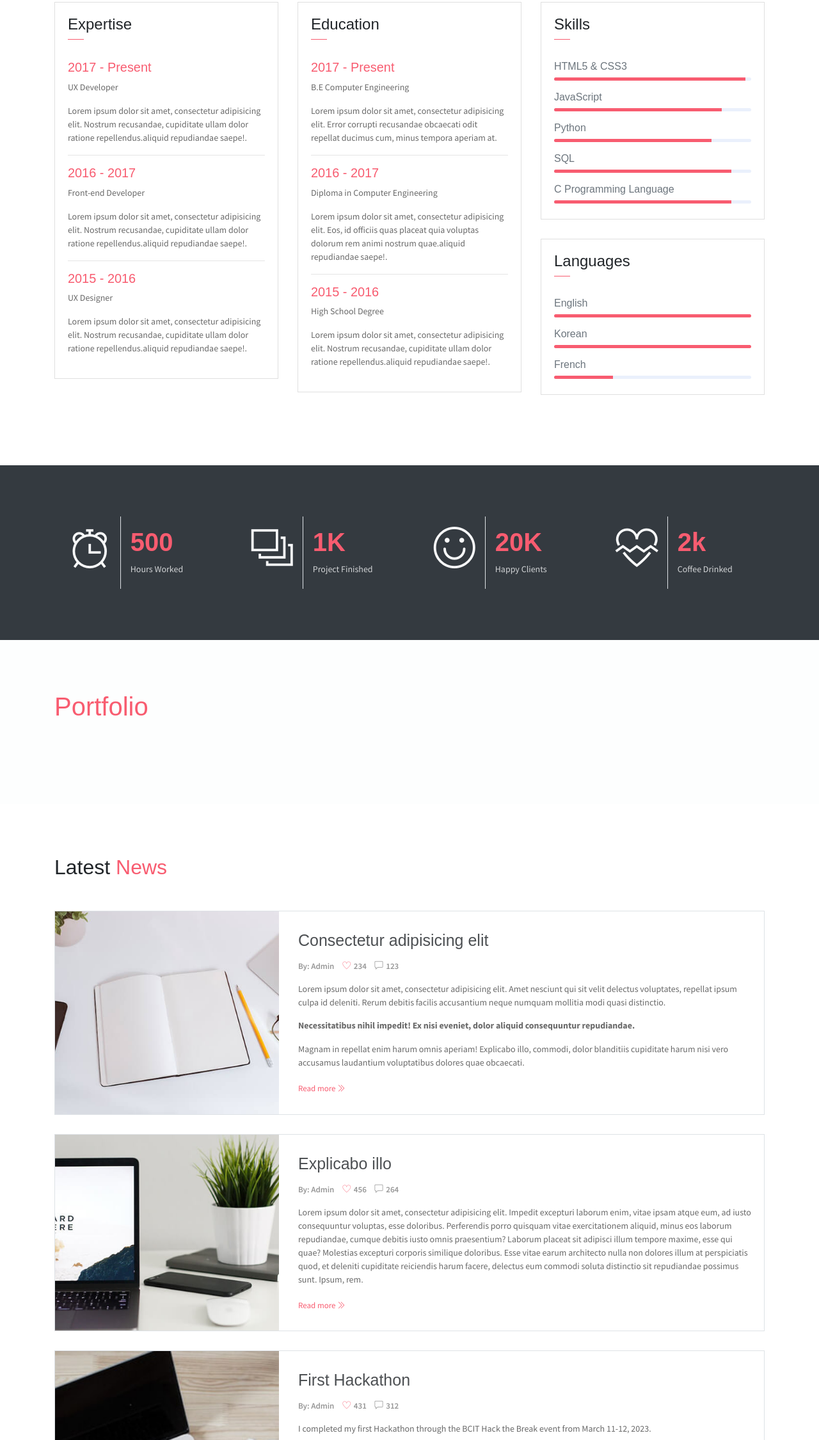
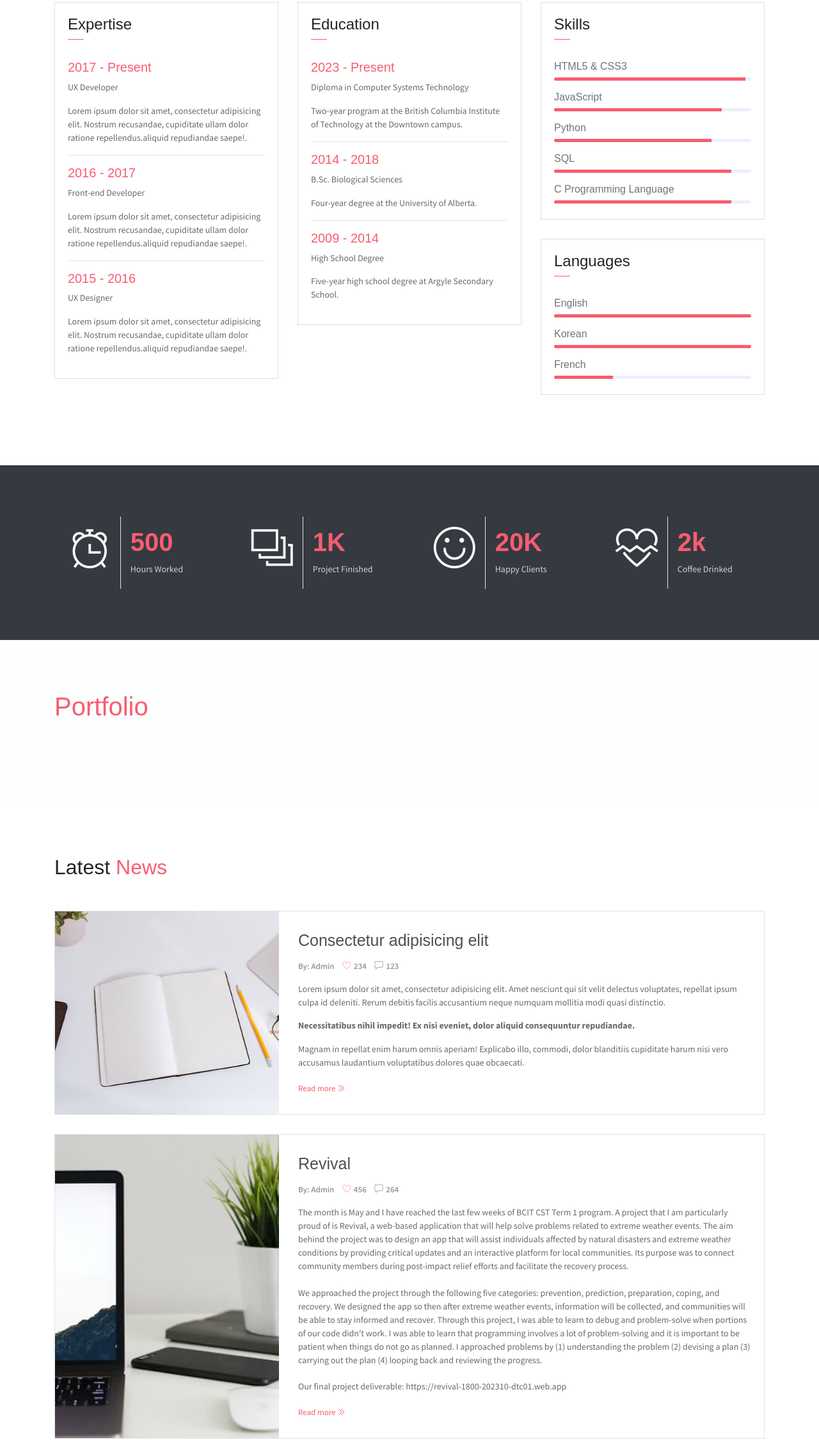
Before and after one commit to ejl1996/ejl1996.github.io, a website: page index.html in a window 1280 px wide. Shown: the part 1753-4003 px from the top of the page at 64% size. Drawn offline with Linux system fonts and the light colour scheme; some packages are replaced by stand-ins of ours.

Commit message:
Annotate education section

```diff
--- a/index.html
+++ b/index.html
@@ -192,21 +192,18 @@
                             </div>
                         </div>
                         <div class="card-body">
-                            <h6 class="title text-danger">2017 - Present</h6>
-                            <P>B.E Computer Engineering</P>
-                            <P class="subtitle">Lorem ipsum dolor sit amet, consectetur adipisicing elit. Error corrupti
-                                recusandae obcaecati odit repellat ducimus cum, minus tempora aperiam at.</P>
+                            <h6 class="title text-danger">2023 - Present</h6>
+                            <P>Diploma in Computer Systems Technology</P>
+                            <P class="subtitle">Two-year program at the British Columbia Institute of Technology at the
+                                Downtown campus.</P>
                             <hr>
-                            <h6 class="title text-danger">2016 - 2017</h6>
-                            <P>Diploma in Computer Engineering</P>
-                            <P class="subtitle">Lorem ipsum dolor sit amet, consectetur adipisicing elit. Eos, id
-                                officiis quas placeat quia voluptas dolorum rem animi nostrum quae.aliquid repudiandae
-                                saepe!.</P>
+                            <h6 class="title text-danger">2014 - 2018</h6>
+                            <P>B.Sc. Biological Sciences</P>
+                            <P class="subtitle">Four-year degree at the University of Alberta.</P>
                             <hr>
-                            <h6 class="title text-danger">2015 - 2016</h6>
+                            <h6 class="title text-danger">2009 - 2014</h6>
                             <P>High School Degree</P>
-                            <P class="subtitle">Lorem ipsum dolor sit amet, consectetur adipisicing elit. Nostrum
-                                recusandae, cupiditate ullam dolor ratione repellendus.aliquid repudiandae saepe!.</P>
+                            <P class="subtitle">Five-year high school degree at Argyle Secondary School.</P>
 
                         </div>
                     </div>
@@ -374,7 +371,7 @@
                             alt="Download free bootstrap 4 landing page, free boootstrap 4 templates, Download free bootstrap 4.1 landing page, free boootstrap 4.1.1 templates, meyawo Landing page">
                     </div>
                     <div class="content-holder">
-                        <h6 class="title">Explicabo illo</h6>
+                        <h6 class="title">Revival</h6>
 
                         <p class="post-details">
                             <a href="#">By: Admin</a>
@@ -382,13 +379,33 @@
                             <a href="#"><i class="ti-comment"></i> 264</a>
                         </p>
 
-                        <p>Lorem ipsum dolor sit amet, consectetur adipisicing elit. Impedit excepturi laborum enim,
-                            vitae ipsam atque eum, ad iusto consequuntur voluptas, esse doloribus. Perferendis porro
-                            quisquam vitae exercitationem aliquid, minus eos laborum repudiandae, cumque debitis iusto
-                            omnis praesentium? Laborum placeat sit adipisci illum tempore maxime, esse qui quae?
-                            Molestias excepturi corporis similique doloribus. Esse vitae earum architecto nulla non
-                            dolores illum at perspiciatis quod, et deleniti cupiditate reiciendis harum facere, delectus
-                            eum commodi soluta distinctio sit repudiandae possimus sunt. Ipsum, rem.</p>
+                        <p>The month is May and I have reached the last few weeks of BCIT CST Term 1 program. A project
+                            that I am particularly proud of
+                            is Revival, a web-based application that will help solve problems related to extreme weather
+                            events. The aim behind the
+                            project was to design an app that will assist individuals affected by natural disasters and
+                            extreme weather conditions
+                            by providing critical updates and an interactive platform for local communities. Its purpose
+                            was to connect community
+                            members during post-impact relief efforts and facilitate the recovery process.
+                            <br>
+                            <br>
+                            We approached the project through the following five categories: prevention, prediction,
+                            preparation, coping, and
+                            recovery. We designed the app so then after extreme weather events, information will be
+                            collected, and communities will
+                            be able to stay informed and recover.
+                            Through this project, I was able to learn to debug and problem-solve when portions of our
+                            code didn’t work. I was able
+                            to learn that programming involves a lot of problem-solving and it is important to be
+                            patient when things do not go as
+                            planned. I approached problems by (1) understanding the problem (2) devising a plan (3)
+                            carrying out the plan (4)
+                            looping back and reviewing the progress.
+                            <br>
+                            <br>
+                            Our final project deliverable: https://revival-1800-202310-dtc01.web.app
+                        </p>
 
                         <a href="#" class="read-more">Read more <i class="ti-angle-double-right"></i></a>
                     </div>
@@ -434,7 +451,6 @@
                             <br>
                             Our team’s final submission: https://devpost.com/software/jobsafe
                         </p>
-
                         <a href="#" class="read-more">Read more <i class="ti-angle-double-right"></i></a>
                     </div>
                 </div><!-- end of blog wrapper -->
```
